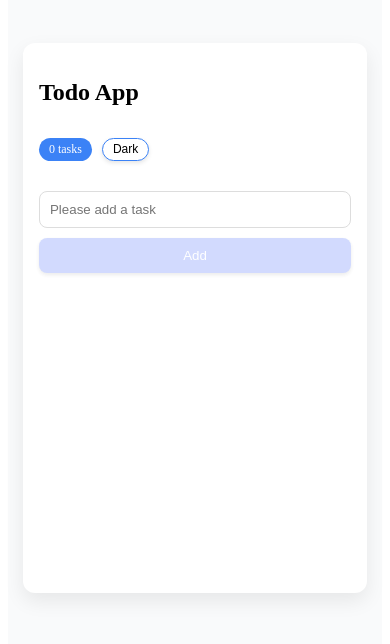
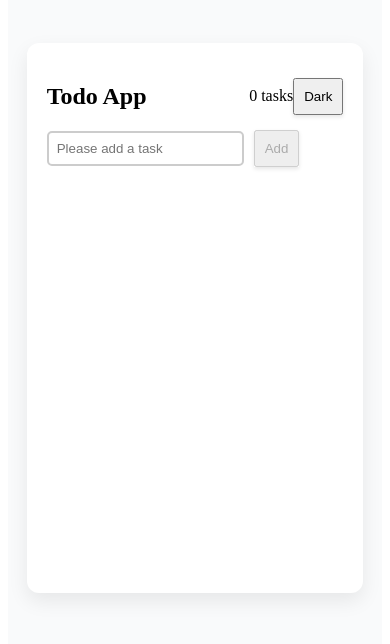
Before and after one commit to ydondar/react-git-practice, a React (Vite) app: page / in a window 390 px wide. Shown: the part 112-756 px from the top of the page. Built offline with nearby package versions, Linux system fonts and the light colour scheme.

Commit message:
Update CSS with variables

```diff
--- a/src/style.css
+++ b/src/style.css
@@ -1,5 +1,18 @@
+/* ================= GLOBAL ================= */
+
 * {
   box-sizing: border-box;
+}
+
+:root {
+  --primary: #3b82f6;
+  --primary-dark: #2563eb;
+
+  --success: #22c55e;
+  --success-dark: #16a34a;
+
+  --danger: #ef4444;
+  --danger-dark: #dc2626;
 }
 
 #root {
@@ -15,25 +28,36 @@ body.dark #root {
   background: #111827;
 }
 
-.header {
-  display: flex;
-  justify-content: space-between;
-  align-items: center;
+button {
+  padding: 9px;
+  cursor: pointer;
+  transition: all 0.2s ease;
+  box-shadow: 0 2px 4px rgba(0, 0, 0, 0.1);
 }
 
-.header-right {
-  display: flex;
-  justify-content: space-between;
-  align-items: center;
-  gap: 10px;
+button:not(:disabled):hover {
+  transform: translateY(-1px);
 }
 
-.badge {
-  background: #3b82f6;
+/* ================= TODO CONTAINER ================= */
+
+.todo-container {
+  display: flex;
+  flex-direction: column;
+  width: 90%;
+  max-width: 550px;
+  height: 550px;
+  margin: 60px auto;
+  padding: 20px;
+  border-radius: 12px;
+  background: #fff;
+  box-shadow: 0 8px 20px rgba(0, 0, 0, 0.08);
+}
+
+.todo-container.dark {
+  background: #1f2937;
   color: white;
-  padding: 4px 10px;
-  border-radius: 999px;
-  font-size: 12px;
+  box-shadow: 0 8px 20px rgba(0, 0, 0, 0.4);
 }
 
 .todo-container input {
@@ -53,34 +77,154 @@ body.dark #root {
   color: #9ca3af;
 }
 
-button {
-  padding: 9px;
-  box-shadow: 0 2px 4px rgba(0, 0, 0, 0.1);
-  transition: all 0.2s ease;
-  cursor: pointer;
+/* ================= HEADER ================= */
+
+.header {
+  display: flex;
+  justify-content: space-between;
+  align-items: center;
 }
 
-button:not(:disabled):hover {
-  transform: translateY(-1px);
-}
-
-.todo-container {
-  display: flex;
-  flex-direction: column;
-  width: 90%;
-  max-width: 550px;
-  height: 550px;
-  padding: 20px;
-  margin: 60px auto;
-  border-radius: 12px;
-  background: #fff;
-  box-shadow: 0 8px 20px rgba(0, 0, 0, 0.08);
-}
-
+<<<<<<< HEAD
 .todo-container.dark {
   background-color: #1f2937;
   color: white;
   box-shadow: 0 8px 20px rgba(0, 0, 0, 0.4);
+=======
+.header-right {
+  display: flex;
+  align-items: center;
+  gap: 10px;
+}
+
+.badge {
+  padding: 4px 10px;
+  border-radius: 999px;
+  background: var(--primary);
+  color: white;
+  font-size: 12px;
+}
+
+/* ================= DARK MODE BUTTON ================= */
+
+.dark-btn {
+  display: flex;
+  align-items: center;
+  justify-content: center;
+  width: auto;
+  height: 23px;
+  padding: 4px 10px;
+  border: none;
+  border-radius: 999px;
+  background: var(--primary-dark);
+  color: white;
+  font-size: 12px;
+}
+
+.dark-btn.to-dark {
+  background: white;
+  color: black;
+  border: 1px solid var(--primary);
+}
+
+.dark-btn.to-light {
+  background: #d1d5db;
+  color: black;
+  border: 1px solid #d1d5db;
+}
+
+/* ================= ADD TODO ================= */
+
+.todo-row {
+  display: flex;
+  margin-top: 50px;
+}
+
+.todo-row input {
+  flex: 1;
+  padding: 10px;
+  border: 1px solid #ddd;
+  border-radius: 8px;
+}
+
+.add-btn {
+  padding: 10px 14px;
+  border: none;
+  border-radius: 8px;
+  background: var(--primary);
+  color: white;
+}
+
+.add-btn:hover {
+  background: var(--primary-dark);
+}
+
+.add-btn:disabled {
+  background: #c7d2fe;
+  color: white;
+  cursor: not-allowed;
+  opacity: 0.8;
+}
+
+.todo-container.dark .add-btn {
+  background: var(--primary-dark);
+}
+
+/* ================= ERROR ================= */
+
+.message-box {
+  min-height: 20px;
+  text-align: center;
+  border-radius: 5px;
+}
+
+.error-text {
+  width: 60%;
+  margin: 15px auto 0;
+  background: red;
+  color: white;
+}
+
+/* ================= SEARCH ================= */
+
+.search-input {
+  display: flex;
+  justify-content: center;
+}
+
+.search-input input {
+  width: 250px;
+  margin-top: 10px;
+}
+
+/* ================= FILTERS ================= */
+
+.todo-filters {
+  display: flex;
+  justify-content: center;
+  gap: 10px;
+  margin-top: 15px;
+}
+
+.filter-btn {
+  border: 1px solid transparent;
+  border-radius: 10px;
+  background: transparent;
+  color: #111;
+}
+
+.filter-btn:hover {
+  background: #f3f4f6;
+}
+
+.filter-btn.active {
+  background: var(--primary);
+  color: white;
+}
+
+.filter-btn.active:hover {
+  background: var(--primary-dark);
+>>>>>>> 215fcd2 (Refactor CSS with variables)
 }
 
 .todo-container.dark .filter-btn {
@@ -93,145 +237,32 @@ button:not(:disabled):hover {
 }
 
 .todo-container.dark .filter-btn.active {
-  background: #2563eb;
-  color: white;
-  border-color: #2563eb;
-}
-
-.todo-row {
-  display: flex;
-  margin-top: 50px;
-}
-
-.todo-row input {
-  flex: 1;
-  padding: 10px;
-  border-radius: 8px;
-  border: 1px solid #ddd;
-}
-
-.add-btn {
-  padding: 10px 14px;
-  border-radius: 8px;
-  background: #3b82f6;
-  color: white;
-  border: none;
-}
-
-.add-btn:hover {
-  background-color: #2563eb;
-}
-
-.add-btn:disabled {
-  background-color: #c7d2fe;
-  color: white;
-  cursor: not-allowed;
-  opacity: 0.8;
-}
-
-.todo-container.dark .add-btn {
-  background: #2563eb;
-  opacity: 1;
-}
-
-.dark-btn {
-  display: flex;
-  align-items: center;
-  justify-content: center;
-  border-radius: 999px;
-  border: none;
-  background-color: #2563eb;
-  color: white;
-  width: auto;
-  height: 23px;
-  padding: 4px 10px;
-  font-size: 12px;
-}
-
-.dark-btn.to-dark {
-  background-color: white;
-  color: black;
-  border: 1px solid #3b82f6;
-}
-
-.dark-btn.to-light {
-  background-color: #d1d5db;
-  color: black;
-  border: 1px solid #d1d5db;
-}
-
-.message-box {
-  min-height: 20px;
-  text-align: center;
-  border-radius: 5px;
-}
-
-.error-text {
-  width: 60%;
-  margin: 15px auto 0;
-  background-color: red;
+  background: var(--primary-dark);
   color: white;
 }
 
-.search-input {
-  display: flex;
-  justify-content: center;
-}
-
-.search-input input {
-  width: 250px;
-  margin-top: 10px;
-}
-
-.todo-filters {
-  display: flex;
-  justify-content: center;
-  gap: 10px;
-  margin-top: 15px;
-}
-
-.filter-btn {
-  background: transparent;
-  color: #111;
-  border-radius: 10px;
-  border: 1px solid transparent;
-  cursor: pointer;
-}
-
-.filter-btn:hover {
-  background: #f3f4f6;
-}
-
-.filter-btn.active {
-  background: #3b82f6;
-  color: white;
-  border-color: #3b82f6;
-}
-
-.filter-btn.active:hover {
-  background: #2563eb;
-}
+/* ================= TODO LIST ================= */
 
 .todo-list {
   display: flex;
   flex: 1;
   flex-direction: column;
   width: 100%;
+  max-height: 250px;
   margin: 20px 0 0;
   padding: 0;
   list-style: none;
-  max-height: 250px;
   overflow-y: auto;
 }
 
 .todo-item {
-  background: #f9f9f9;
-  padding: 12px;
-  border-radius: 10px;
-  margin-bottom: 10px;
   display: flex;
   justify-content: space-between;
   align-items: center;
+  margin-bottom: 10px;
+  padding: 12px;
+  border-radius: 10px;
+  background: #f9f9f9;
 }
 
 .todo-item:hover {
@@ -252,14 +283,15 @@ button:not(:disabled):hover {
   font-size: 16px;
 }
 
-.todo-container.dark .todo-text {
-  color: white;
-  font-weight: bold;
-}
-
 .todo-text.done {
   text-decoration: line-through;
 }
+
+.todo-container.dark .todo-text {
+  color: white;
+}
+
+/* ================= ITEM ACTIONS ================= */
 
 .items-actions {
   display: flex;
@@ -267,20 +299,14 @@ button:not(:disabled):hover {
 }
 
 .edit-btn {
+  border: none;
+  border-radius: 5px;
   background: #4b5563;
   color: white;
-  border-radius: 5px;
-  border: none;
-  cursor: pointer;
 }
 
 .edit-btn:hover {
   background: #374151;
-}
-
-.todo-container.dark .edit-btn {
-  background: #4b5563;
-  color: white;
 }
 
 .todo-container.dark .edit-btn:hover {
@@ -288,29 +314,29 @@ button:not(:disabled):hover {
 }
 
 .item-complete-btn {
-  background-color: #22c55e;
+  border: none;
+  border-radius: 5px;
+  background: var(--success);
   color: white;
-  border-radius: 5px;
-  border: none;
-  cursor: pointer;
 }
 
 .item-complete-btn:hover {
-  background-color: #16a34a;
+  background: var(--success-dark);
 }
 
 .delete-btn {
-  background-color: #ef4444;
-  color: white;
   border: none;
   border-radius: 5px;
-  cursor: pointer;
+  background: var(--danger);
+  color: white;
   font-weight: 500;
 }
 
 .delete-btn:hover {
-  background-color: #dc2626;
+  background: var(--danger-dark);
 }
+
+/* ================= EDIT MODE ================= */
 
 .edit-actions {
   display: flex;
@@ -318,14 +344,14 @@ button:not(:disabled):hover {
 }
 
 .save-btn {
-  background-color: #22c55e;
+  border: none;
+  border-radius: 5px;
+  background: var(--primary);
   color: white;
-  border-radius: 5px;
-  cursor: pointer;
-  border: none;
 }
 
 .save-btn:hover {
+<<<<<<< HEAD
   background-color: #16a34a;
 }
 
@@ -335,19 +361,24 @@ button:not(:disabled):hover {
 
 .todo-container.dark .save-btn:hover {
   background-color: #22c55e;
+=======
+  background: var(--primary-dark);
+>>>>>>> 215fcd2 (Refactor CSS with variables)
 }
 
 .cancel-btn {
+  border: none;
+  border-radius: 5px;
   background: #e5e7eb;
   color: #111;
-  border-radius: 5px;
-  cursor: pointer;
-  border: none;
 }
 
 .cancel-btn:hover {
   background: #d1d5db;
 }
+
+/* ================= CLEAR COMPLETED ================= */
+
 .completed-container {
   margin-top: auto;
 }
@@ -358,15 +389,16 @@ button:not(:disabled):hover {
   padding: 12px;
   border: none;
   border-radius: 8px;
-  background-color: #ef4444;
+  background: var(--danger);
   color: white;
-  cursor: pointer;
   font-weight: 500;
 }
 
 .completed-btn:hover {
-  background-color: #dc2626;
+  background: var(--danger-dark);
 }
+
+/* ================= RESPONSIVE ================= */
 
 @media (max-width: 500px) {
   #root {
@@ -400,10 +432,6 @@ button:not(:disabled):hover {
     margin-right: 0;
   }
 
-  .add-btn {
-    width: 100%;
-  }
-
   .search-input input {
     width: 100%;
     margin-right: 0;
@@ -412,10 +440,6 @@ button:not(:disabled):hover {
   .todo-filters {
     flex-direction: column;
     gap: 8px;
-  }
-
-  .filter-btn {
-    width: 100%;
   }
 
   .todo-item {
@@ -431,11 +455,14 @@ button:not(:disabled):hover {
 
   .items-actions,
   .edit-actions {
+    display: flex;
     flex-direction: column;
     width: 100%;
     gap: 8px;
   }
 
+  .add-btn,
+  .filter-btn,
   .items-actions button,
   .edit-actions button {
     width: 100%;
@@ -449,5 +476,4 @@ button:not(:disabled):hover {
   .completed-btn {
     margin-top: 20px;
   }
-
 }
```
